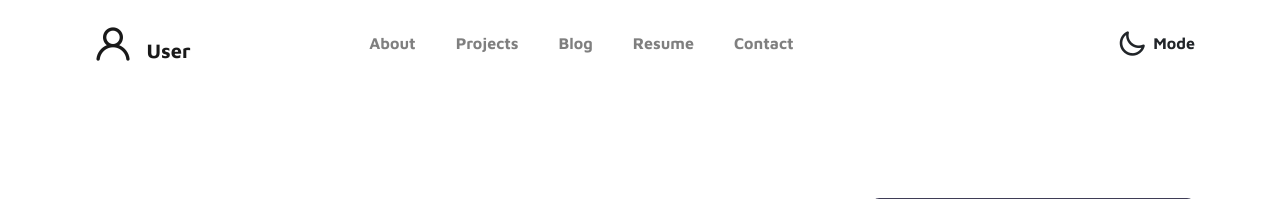
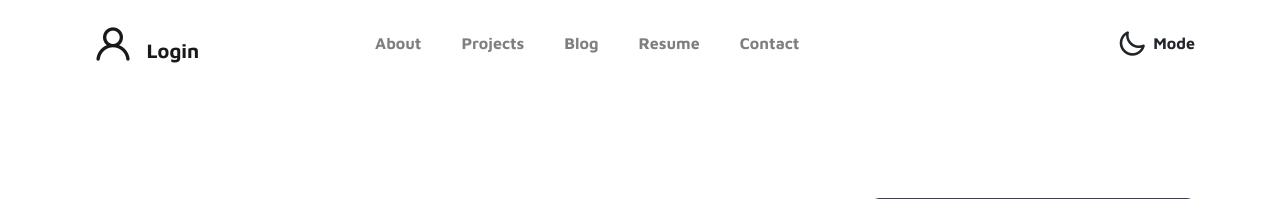
Before and after one commit to yotakeys/YOTA, a Django app: page / in a window 1280 px wide. Shown: the top 199 px of the page. Run offline with Django 3.2, Linux system fonts and the light colour scheme; some libraries are stand-ins or nearby versions.

Commit message:
User Login/Logout main View

```diff
--- a/main/templates/main/index.html
+++ b/main/templates/main/index.html
@@ -32,7 +32,11 @@ https://www.tooplate.com/view/2115-marvel
     <!-- MENU -->
     <nav class="navbar navbar-expand-sm navbar-light">
         <div class="container">
-            <a class="navbar-brand" href=""><i class='uil uil-user'></i> User</a>
+            {% if request.user.is_authenticated %}
+                <a data-toggle="tooltip" data-placement="top"title="Logout" class="navbar-brand" href="{% url 'logout' %}"><i class='uil uil-user'></i> {{ request.user|title }}</a>
+            {% else %}
+                <a data-toggle="tooltip" data-placement="top"title="Login" class="navbar-brand" href="{% url 'login' %}"><i class='uil uil-user'></i> Login</a>
+            {% endif %}
 
             <button class="navbar-toggler" type="button" data-toggle="collapse" data-target="#navbarNav"
                 aria-controls="navbarNav" aria-expanded="false" aria-label="Toggle navigation">
@@ -306,8 +310,8 @@ https://www.tooplate.com/view/2115-marvel
 
                 <div class="col-lg-12 col-12">
                     <p class="copyright-text text-center">Copyright &copy; 2022 yotakeys . All rights reserved</p>
-                    <!-- <p class="copyright-text text-center">Designed by <a rel="nofollow"
-                            href="https://www.facebook.com/tooplate">Tooplate</a></p> -->
+                    <p class="copyright-text text-center">Designed by <a rel="nofollow"
+                            href="https://www.facebook.com/tooplate">Tooplate</a></p>
                 </div>
 
             </div>
```
